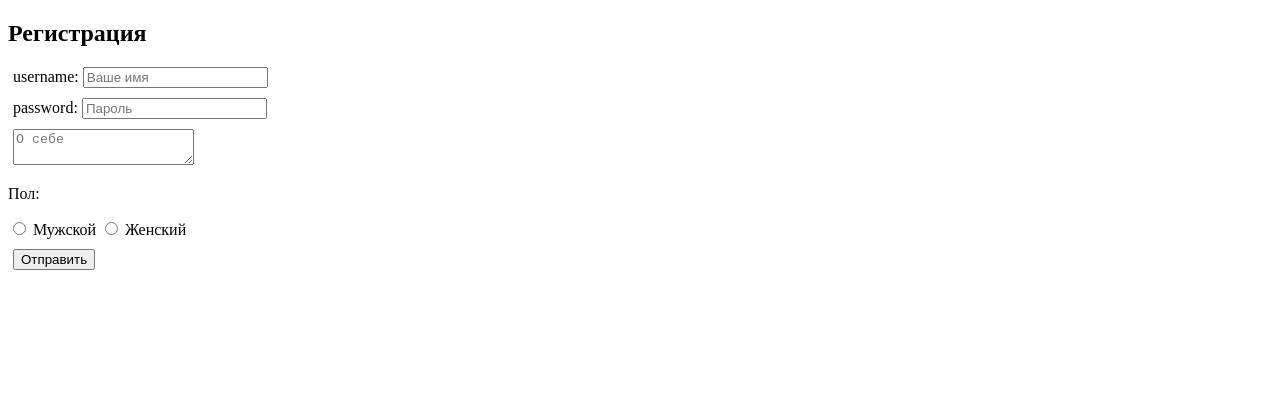
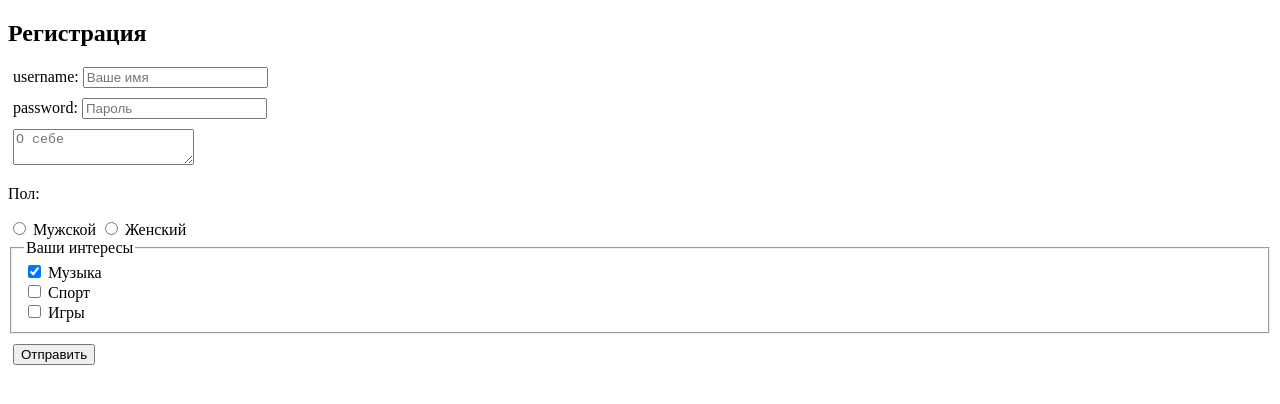
Before and after one commit to n1ke03/25.08.2023-Form, a plain HTML site: page index.html in a window 1280 px wide. Drawn offline with Linux system fonts and the light colour scheme.

Commit message:
добавление выбора интересов

```diff
--- a/index.html
+++ b/index.html
@@ -31,6 +31,21 @@
         <input type="radio" value="female" id="gender2" name="sex" />
         <label for="gender2">Женский</label>
         </div>
+        <fieldset>
+            <legend>Ваши интересы</legend>
+            <div>
+                <input type="checkbox" id="music" name="music" checked>
+                <label for="music">Музыка</label>
+            </div>
+            <div>
+                <input type="checkbox" id="sport" name="sport">
+                <label for="sport">Спорт</label>
+            </div>
+            <div>
+                <input type="checkbox" id="games" name="games">
+                <label for="games">Игры</label>
+            </div>
+        </fieldset>
         <div class="form-row">
             <input type="submit" value="Отправить" />
         </div>
```
